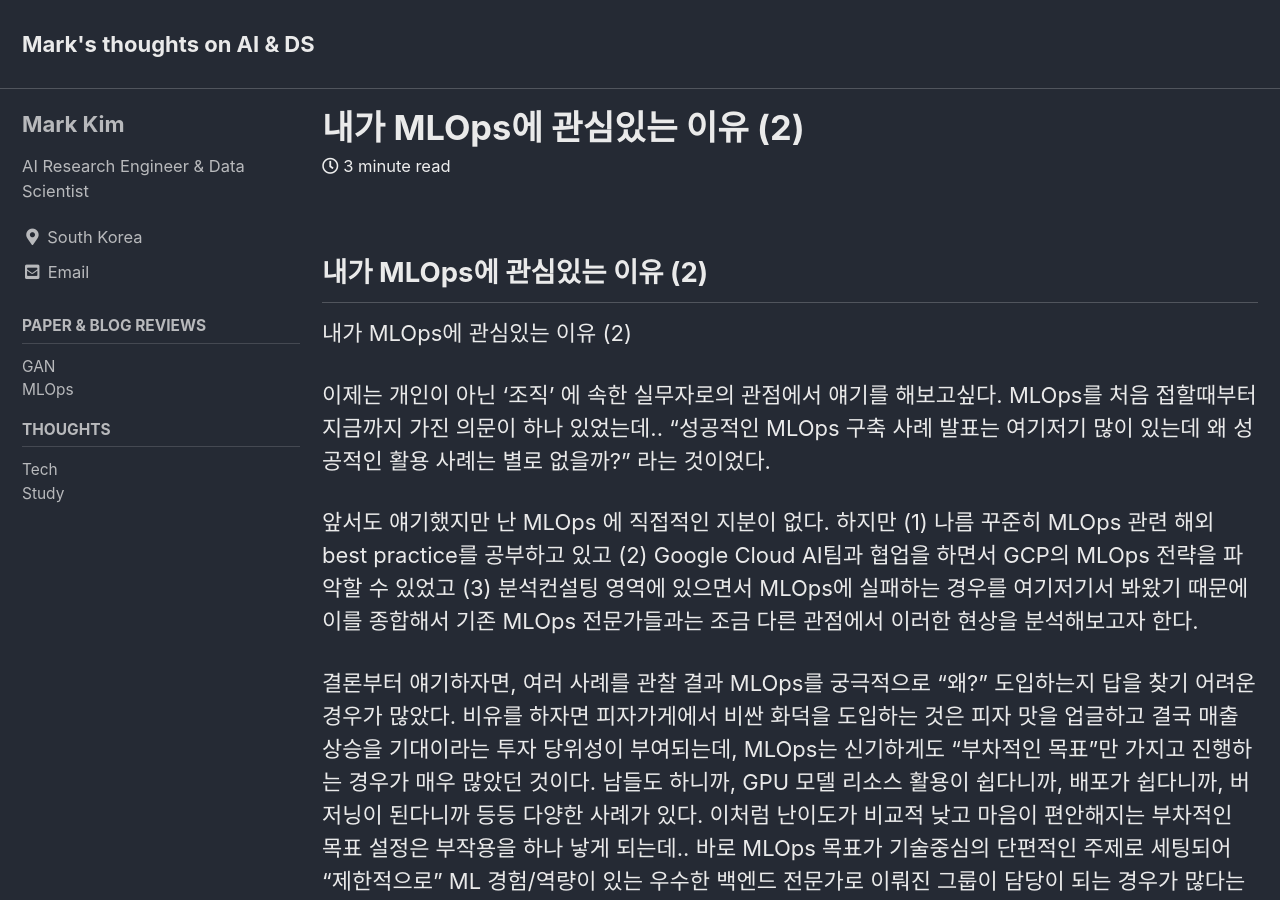
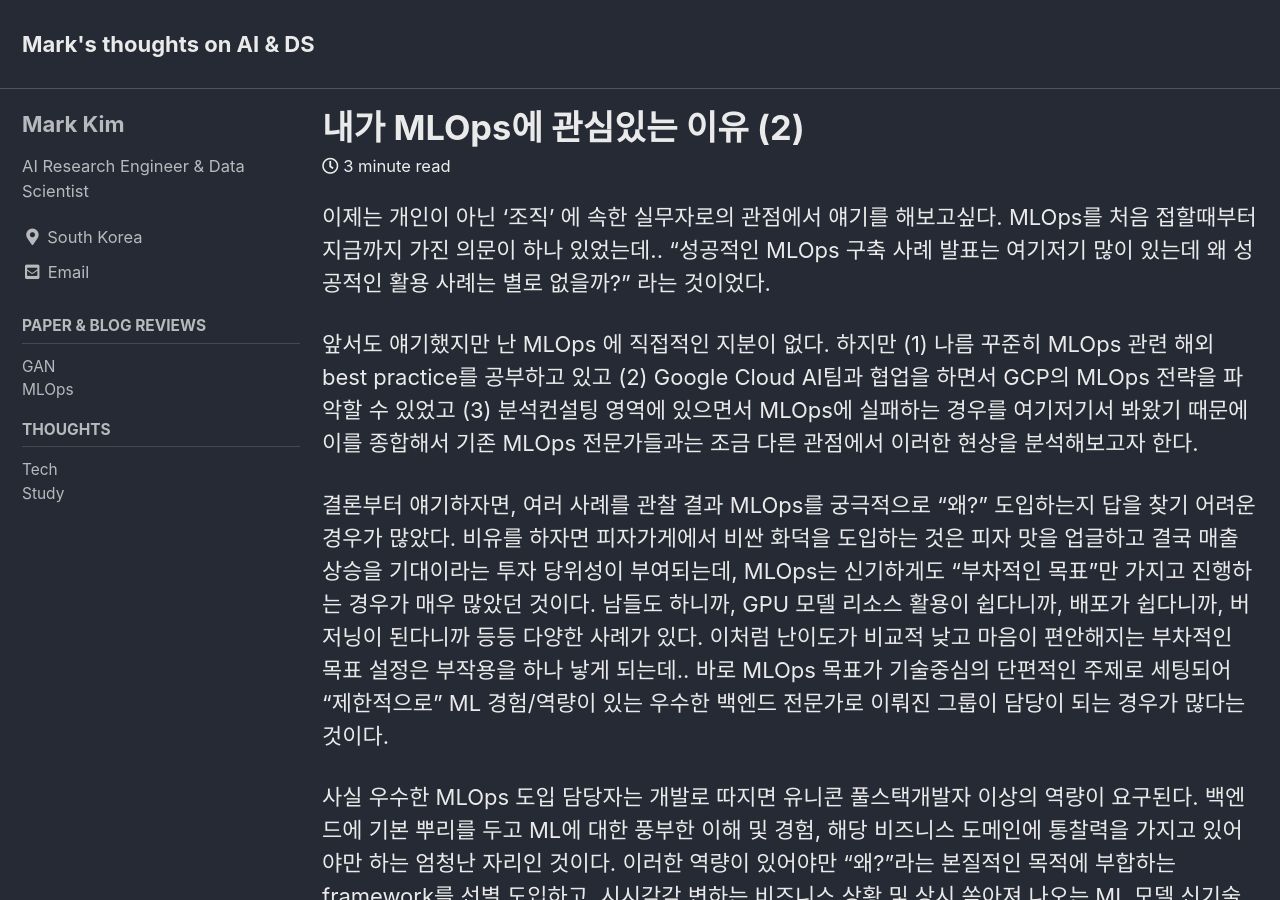
Before and after one commit to jis478/test_page, a Jekyll site: the page built from _posts/2022-04-02-MLOps_2.md, in a window 1280 px wide and 900 px high. Built offline with Jekyll 4.4.1, drawn with Linux system fonts in a browser that asks for light colours; cached includes are drawn as plain includes.

Commit message:
Update 2022-04-02-MLOps_2.md

```diff
--- a/_posts/2022-04-02-MLOps_2.md
+++ b/_posts/2022-04-02-MLOps_2.md
@@ -9,12 +9,6 @@ last_modified_at: "2022-04-02 00:00:00 +0900"
 categories: ["mlops"]
 
 ---
-
-## 내가 MLOps에 관심있는 이유 (2)
-
-내가 MLOps에 관심있는 이유 (2)
-
-
 
 이제는 개인이 아닌 ‘조직’ 에 속한 실무자로의 관점에서 얘기를 해보고싶다. MLOps를 처음 접할때부터 지금까지 가진 의문이 하나 있었는데.. “성공적인 MLOps 구축 사례 발표는 여기저기 많이 있는데 왜 성공적인 활용 사례는 별로 없을까?” 라는 것이었다.
 
```
